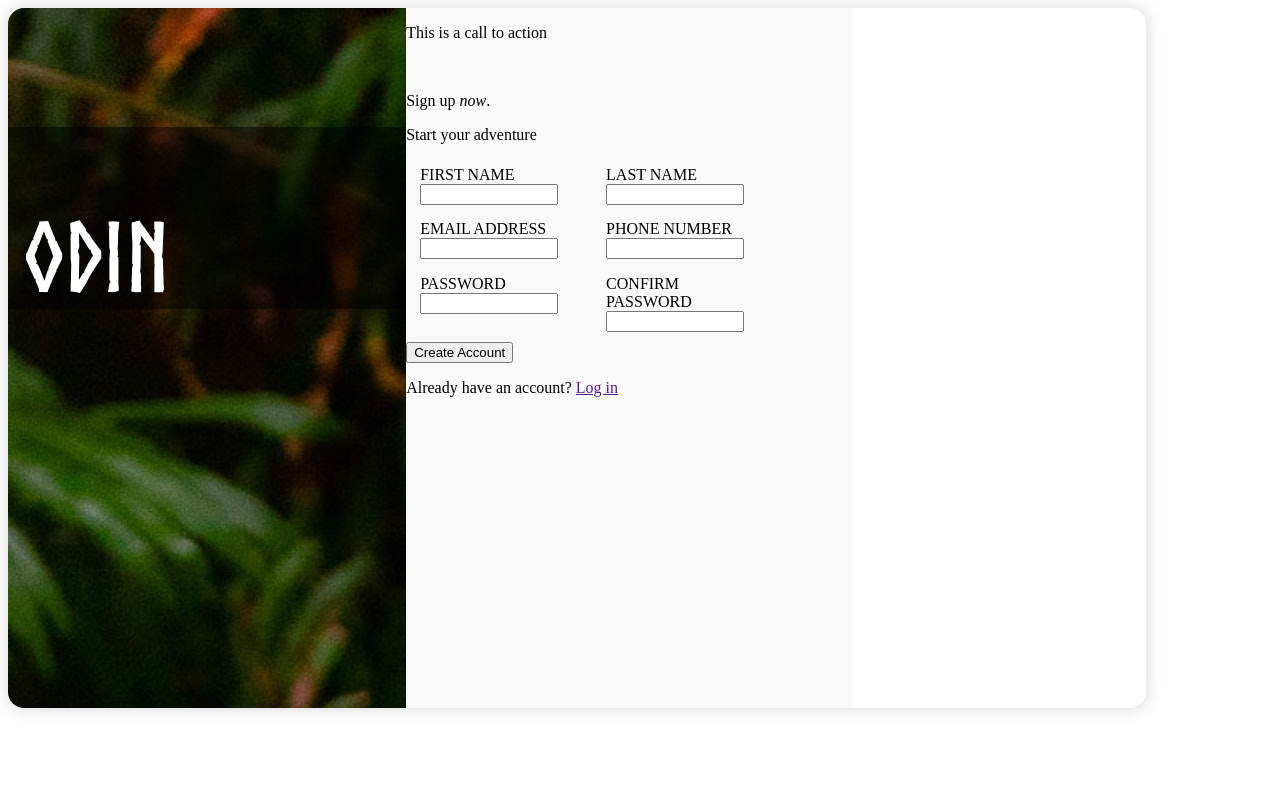
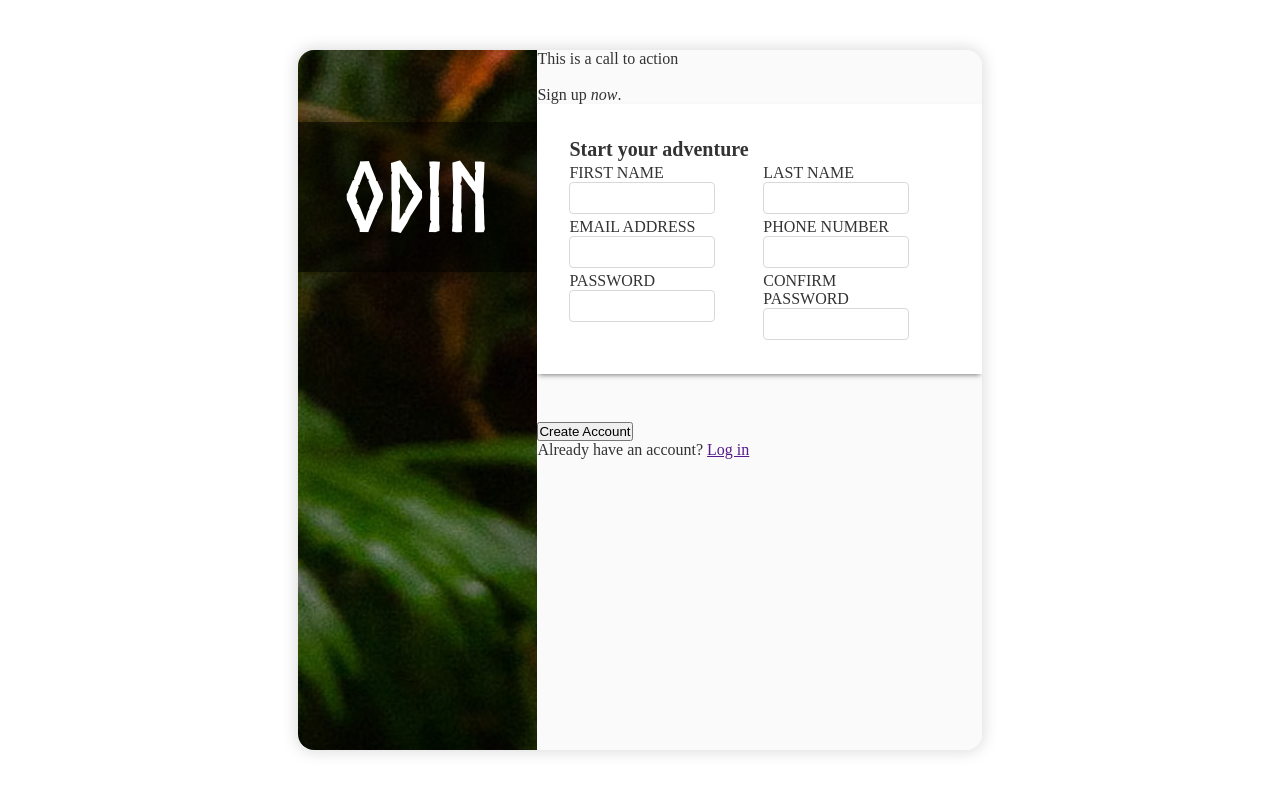
Before and after one commit to urialevy/odin-signup-form, a plain HTML site: page index.html in a window 1280 px wide. Drawn offline with Linux system fonts and the light colour scheme.

Commit message:
tidy up CSS into sections

```diff
--- a/style.css
+++ b/style.css
@@ -11,6 +11,20 @@
   src: url("Norse-Bold.otf");
 }
 
+/* Entire webpage */
+
+* {
+  margin: 0;
+  padding: 0;
+  box-sizing: border-box;
+}
+body {
+  height: 100vh;
+  display: flex;
+  align-items: center;
+  justify-content: center;
+  color: #333;
+}
 #container {
   display: flex;
   align-items: center;
@@ -33,6 +47,7 @@
   background: rgba(0, 0, 0, 0.5);
   height: 150px;
   padding: 1rem;
+  display: flex;
   justify-content: center;
   align-items: center;
   color: white;
@@ -55,6 +70,22 @@ form {
   height: 77%;
 }
 
+#form-container {
+  background-color: #fff;
+  padding: 2rem 2rem;
+  box-shadow: 0px 3px 5px -2px rgba(0, 0, 0, 0.5);
+  height: 50%;
+  display: flex;
+  flex-direction: column;
+  justify-content: space-around;
+  margin-bottom: 3rem;
+}
+
+#form-container p {
+  font-size: 1.25rem;
+  font-weight: 600;
+}
+
 fieldset {
   border: none;
   display: flex;
@@ -66,6 +97,18 @@ fieldset {
   flex-direction: column;
   text-transform: uppercase;
   width: 33%;
+}
+
+.form-cell label {
+  font-size: 0.7rem;
+  font-weight: 500;
+}
+
+form input {
+  border: 1px solid #d6d9dc;
+  border-radius: 4px;
+  padding: 7px;
+  font-size: 14px;
 }
 
 /*
```
